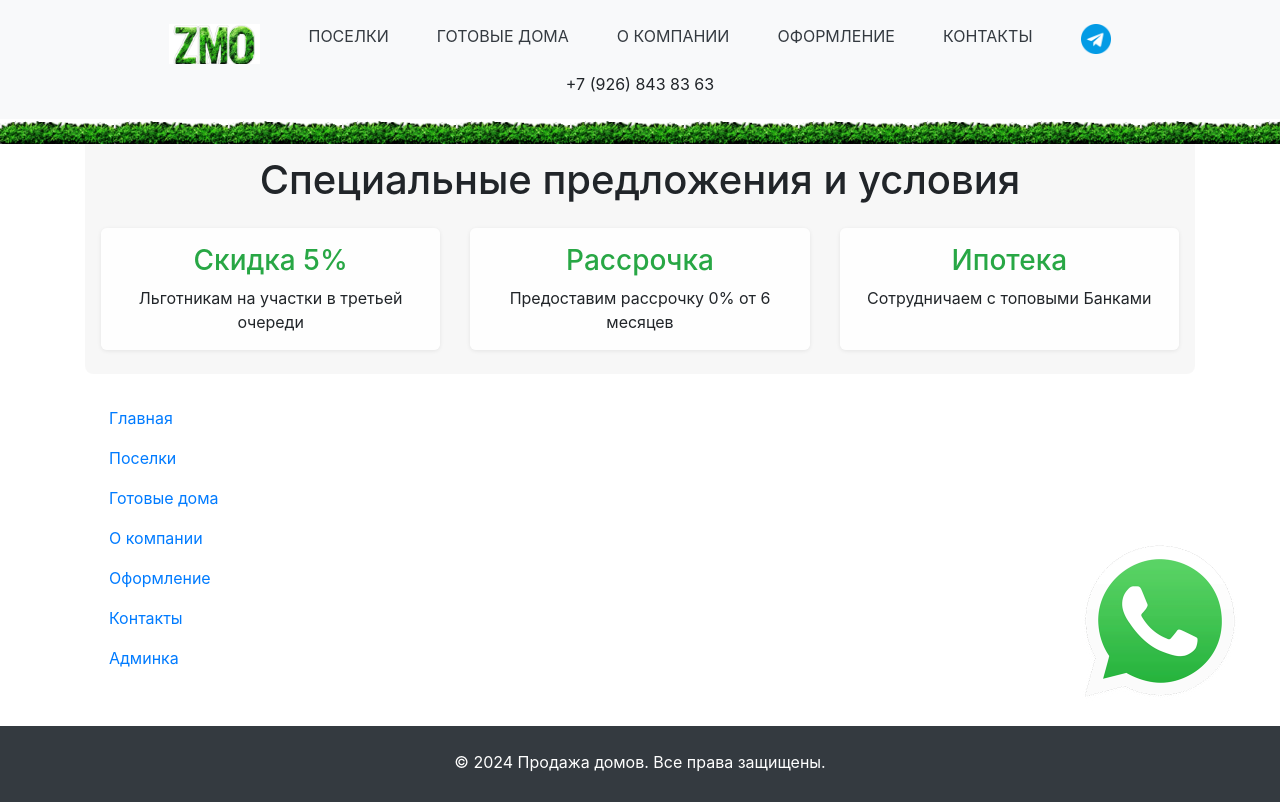
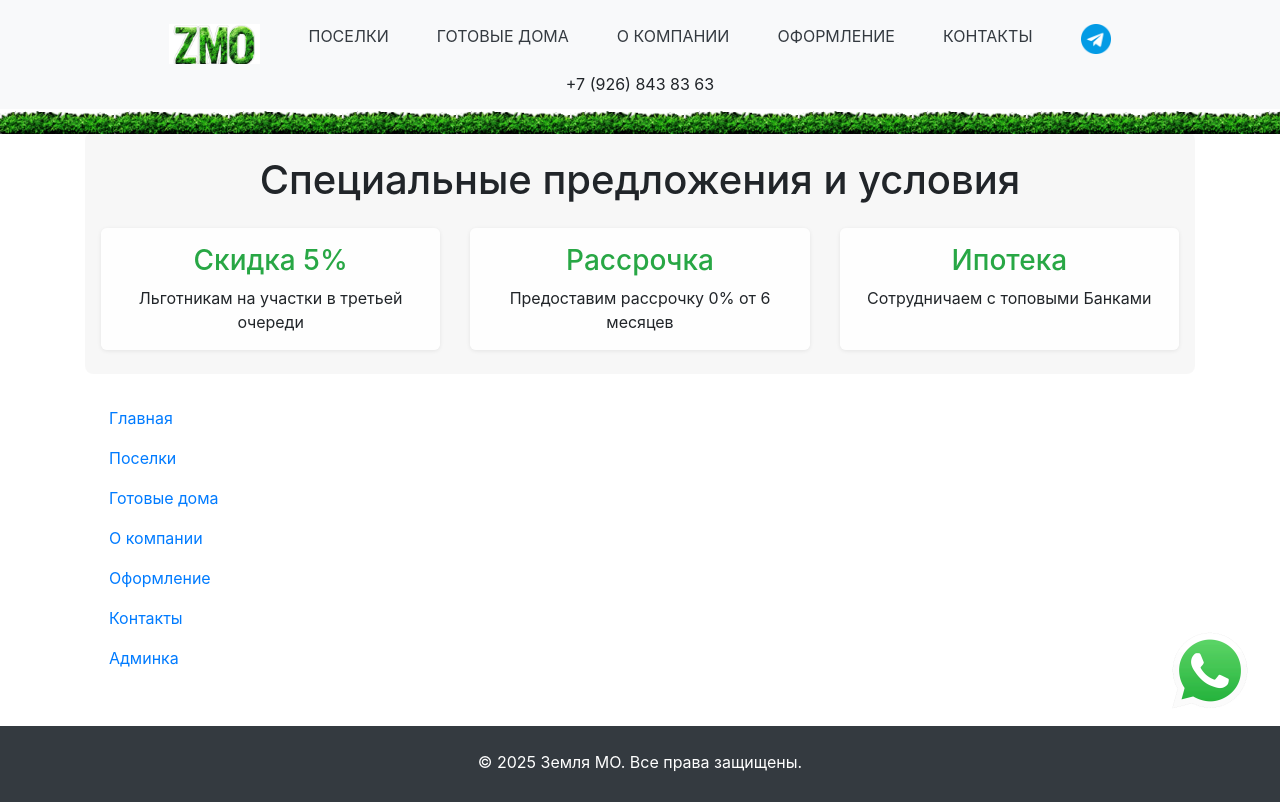
Before and after one commit to alexandr-prokhorov/ZMO, a Django app: page /houses/ in a window 1280 px wide. Run offline with Django 5.2, Linux system fonts and the light colour scheme; data that the repository does not hold is empty; some libraries are stand-ins or nearby versions.

Commit message:
внесены корректировки

```diff
--- a/houses/templates/houses/base.html
+++ b/houses/templates/houses/base.html
@@ -4,7 +4,7 @@
 <head>
     <meta charset="UTF-8">
     <meta name="viewport" content="width=device-width, initial-scale=1.0">
-    <title>{% block title %}Недвижимость{% endblock %}</title>
+    <title>{% block title %}Земля МО{% endblock %}</title>
     <!-- Bootstrap 5 -->
     <link href="{% static 'css/bootstrap.min.css' %}" rel="stylesheet">
     <link href="{% static 'css/album.css' %}" rel="stylesheet">
@@ -22,7 +22,7 @@
     </div>
 
     <!-- Основное содержимое (z-index: 1) -->
-    <div class="container position-relative" style="z-index: 1;">
+    <div class="container position-relative" style="z-index: 1; margin-bottom: -10px;">
         <nav>
             <ul class="nav justify-content-center">
                 <li class="nav-item">
@@ -99,7 +99,7 @@
         <div type="button">
             <div class="text-button">
                 <img src="/static/images/whatsapp1.gif" alt="WhatsApp" class="whatsapp-icon"
-                     style="width: 200px; height: auto;">
+                     style="width: 100px; height: auto;">
             </div>
         </div>
     </a>
@@ -117,7 +117,7 @@
 <!-- Подвал -->
 <footer class="bg-dark text-white py-4 mt-5">
     <div class="container text-center">
-        <p>&copy; 2024 Продажа домов. Все права защищены.</p>
+        <p>&copy; 2025 Земля МО. Все права защищены.</p>
     </div>
 </footer>
 
--- a/houses/templates/houses/contacts.html
+++ b/houses/templates/houses/contacts.html
@@ -2,7 +2,7 @@
 {% load static %}
 {% block title %}Контакты{% endblock %}
 {% block content %}
-<div class="container mt-5" style="padding-top: 40px;">
+<div class="container mt-5" style="padding-top: 30px;">
   <h2 class="mb-4 text-left">Контакты</h2>
   <div class="row">
     <div class="col-md-6">
--- a/houses/templates/houses/house_list.html
+++ b/houses/templates/houses/house_list.html
@@ -5,7 +5,7 @@
 {% block content %}
     <div class="row">
         {% for house in houses %}
-            <div class="col-md-6 mb-4" style="padding-top: 10px;">
+            <div class="col-md-6 mb-4">
                 <a href="{% url 'house-detail' house.pk %}" class="card clickable-card" style="
                     background-image: url('{{ house.preview_image.url }}');
                     background-size: cover;
--- a/houses/templates/houses/info_company.html
+++ b/houses/templates/houses/info_company.html
@@ -3,7 +3,7 @@
 {% block title %}О Компании{% endblock %}
 {% block content %}
 <div class="container mt-5">
-    <h2 class="mb-4 text-left" style="padding-top: 40px;">О Компании</h2>
+    <h2 class="mb-4 text-left" style="padding-top: 30px;">О Компании</h2>
     <div class="row align-items-start">
         <!-- Картинка (занимает 2/3 ширины) -->
         <div class="col-md-8">
--- a/partners/templates/partners/partners_list.html
+++ b/partners/templates/partners/partners_list.html
@@ -2,7 +2,7 @@
 {% load static %}
 {% block content %}
 <div class="container mt-5" >
-    <h2 class="mb-4 text-left" style="padding-top: 40px;">Оформление</h2>
+    <h2 class="mb-4 text-left" style="padding-top: 30px;">Оформление</h2>
 
     <div class="table-responsive">
         <table class="table table-bordered table-hover">
```
